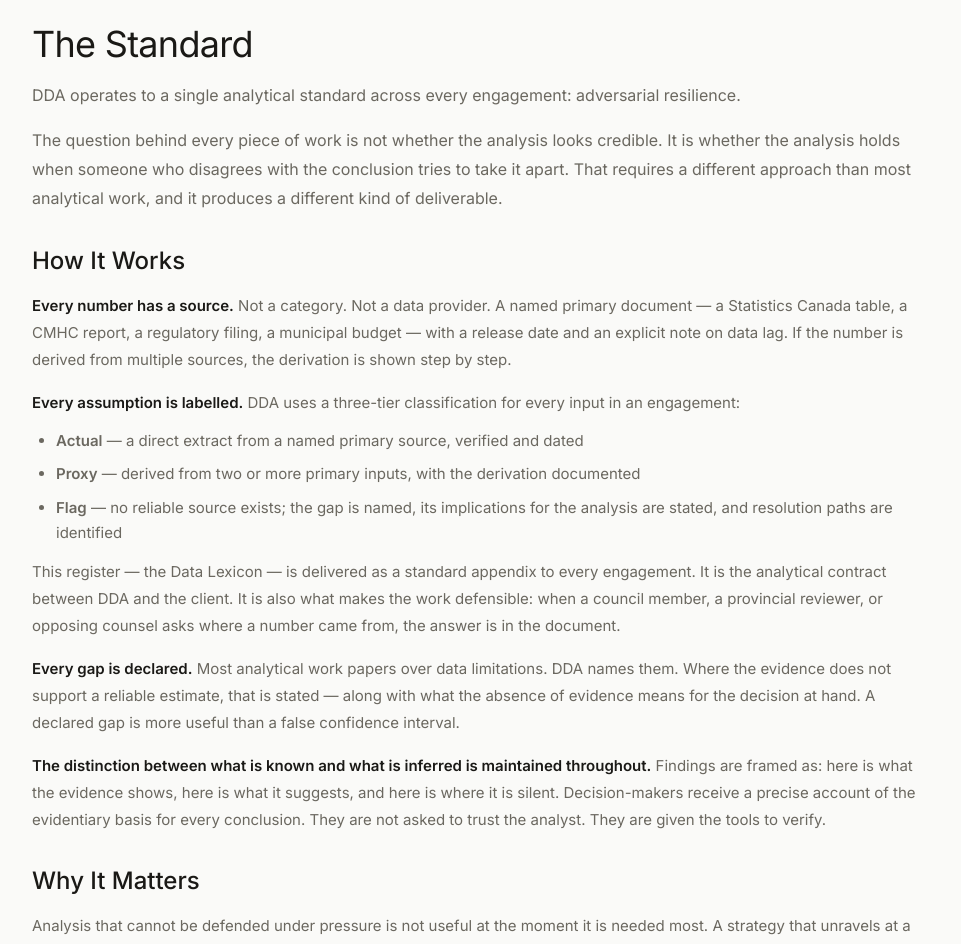
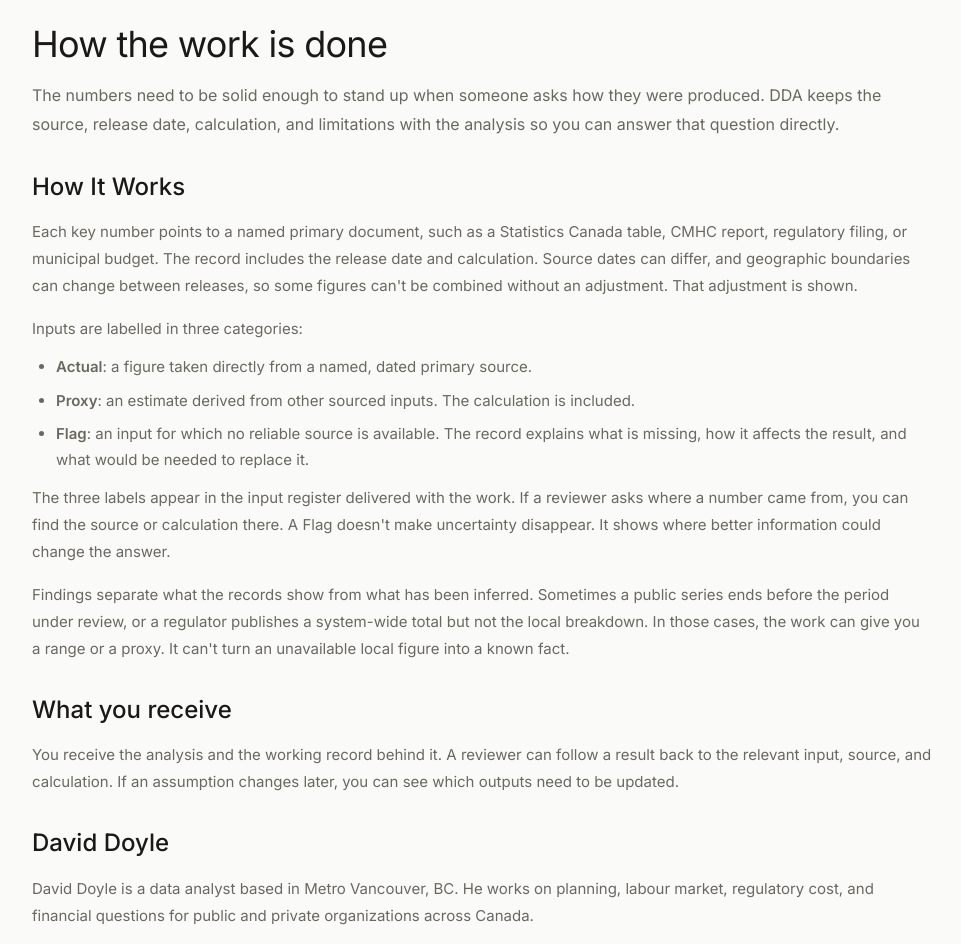
Before and after one commit to davidoyle/DDA, a React (Vite) app: page /method in a window 1280 px wide. Shown: the part 160-1104 px from the top of the page, without its empty margins (158-1119 px from the left). Built offline with nearby package versions, Linux system fonts and the light colour scheme.

Commit message:
Rewrite site copy in plain analytical language

```diff
--- a/src/pages/MethodPage.tsx
+++ b/src/pages/MethodPage.tsx
@@ -4,35 +4,31 @@
   <div className="px-6 lg:px-16 py-[var(--space-10)]">
     <article className="max-w-[900px] mx-auto space-y-8">
       <section className="space-y-4">
-        <h1 className="headline-md">The Standard</h1>
-        <p className="text-[16px] leading-[1.8]" style={{ color: 'var(--text-secondary)' }}>DDA operates to a single analytical standard across every engagement: adversarial resilience.</p>
-        <p className="text-[16px] leading-[1.8]" style={{ color: 'var(--text-secondary)' }}>The question behind every piece of work is not whether the analysis looks credible. It is whether the analysis holds when someone who disagrees with the conclusion tries to take it apart. That requires a different approach than most analytical work, and it produces a different kind of deliverable.</p>
+        <h1 className="headline-md">How the work is done</h1>
+        <p className="text-[16px] leading-[1.8]" style={{ color: 'var(--text-secondary)' }}>The numbers need to be solid enough to stand up when someone asks how they were produced. DDA keeps the source, release date, calculation, and limitations with the analysis so you can answer that question directly.</p>
       </section>
       <section className="space-y-4">
         <h2 className="headline-sm">How It Works</h2>
-        <p className="text-[15px] leading-[1.8]" style={{ color: 'var(--text-secondary)' }}><strong style={{ color: 'var(--text-primary)' }}>Every number has a source.</strong> Not a category. Not a data provider. A named primary document — a Statistics Canada table, a CMHC report, a regulatory filing, a municipal budget — with a release date and an explicit note on data lag. If the number is derived from multiple sources, the derivation is shown step by step.</p>
+        <p className="text-[15px] leading-[1.8]" style={{ color: 'var(--text-secondary)' }}>Each key number points to a named primary document, such as a Statistics Canada table, CMHC report, regulatory filing, or municipal budget. The record includes the release date and calculation. Source dates can differ, and geographic boundaries can change between releases, so some figures can&apos;t be combined without an adjustment. That adjustment is shown.</p>
         <div className="space-y-3">
-          <p className="text-[15px] leading-[1.8]" style={{ color: 'var(--text-secondary)' }}><strong style={{ color: 'var(--text-primary)' }}>Every assumption is labelled.</strong> DDA uses a three-tier classification for every input in an engagement:</p>
+          <p className="text-[15px] leading-[1.8]" style={{ color: 'var(--text-secondary)' }}>Inputs are labelled in three categories:</p>
           <ul className="list-disc pl-6 space-y-2 text-[15px] leading-[1.7]" style={{ color: 'var(--text-secondary)' }}>
-            <li><strong>Actual</strong> — a direct extract from a named primary source, verified and dated</li>
-            <li><strong>Proxy</strong> — derived from two or more primary inputs, with the derivation documented</li>
-            <li><strong>Flag</strong> — no reliable source exists; the gap is named, its implications for the analysis are stated, and resolution paths are identified</li>
+            <li><strong>Actual</strong>: a figure taken directly from a named, dated primary source.</li>
+            <li><strong>Proxy</strong>: an estimate derived from other sourced inputs. The calculation is included.</li>
+            <li><strong>Flag</strong>: an input for which no reliable source is available. The record explains what is missing, how it affects the result, and what would be needed to replace it.</li>
           </ul>
-          <p className="text-[15px] leading-[1.8]" style={{ color: 'var(--text-secondary)' }}>This register — the Data Lexicon — is delivered as a standard appendix to every engagement. It is the analytical contract between DDA and the client. It is also what makes the work defensible: when a council member, a provincial reviewer, or opposing counsel asks where a number came from, the answer is in the document.</p>
+          <p className="text-[15px] leading-[1.8]" style={{ color: 'var(--text-secondary)' }}>The three labels appear in the input register delivered with the work. If a reviewer asks where a number came from, you can find the source or calculation there. A Flag doesn&apos;t make uncertainty disappear. It shows where better information could change the answer.</p>
         </div>
-        <p className="text-[15px] leading-[1.8]" style={{ color: 'var(--text-secondary)' }}><strong style={{ color: 'var(--text-primary)' }}>Every gap is declared.</strong> Most analytical work papers over data limitations. DDA names them. Where the evidence does not support a reliable estimate, that is stated — along with what the absence of evidence means for the decision at hand. A declared gap is more useful than a false confidence interval.</p>
-        <p className="text-[15px] leading-[1.8]" style={{ color: 'var(--text-secondary)' }}><strong style={{ color: 'var(--text-primary)' }}>The distinction between what is known and what is inferred is maintained throughout.</strong> Findings are framed as: here is what the evidence shows, here is what it suggests, and here is where it is silent. Decision-makers receive a precise account of the evidentiary basis for every conclusion. They are not asked to trust the analyst. They are given the tools to verify.</p>
+        <p className="text-[15px] leading-[1.8]" style={{ color: 'var(--text-secondary)' }}>Findings separate what the records show from what has been inferred. Sometimes a public series ends before the period under review, or a regulator publishes a system-wide total but not the local breakdown. In those cases, the work can give you a range or a proxy. It can&apos;t turn an unavailable local figure into a known fact.</p>
       </section>
       <section className="space-y-4">
-        <h2 className="headline-sm">Why It Matters</h2>
-        <p className="text-[15px] leading-[1.8]" style={{ color: 'var(--text-secondary)' }}>Analysis that cannot be defended under pressure is not useful at the moment it is needed most. A strategy that unravels at a council hearing, a financial model that cannot survive an audit, a workforce assessment that turns out to have been built on assumptions that were never tested — these do not just fail analytically. They fail the organizations that relied on them.</p>
-        <p className="text-[15px] leading-[1.8]" style={{ color: 'var(--text-secondary)' }}>DDA&apos;s work is built for the moment when it will be challenged. That is the only standard worth holding.</p>
+        <h2 className="headline-sm">What you receive</h2>
+        <p className="text-[15px] leading-[1.8]" style={{ color: 'var(--text-secondary)' }}>You receive the analysis and the working record behind it. A reviewer can follow a result back to the relevant input, source, and calculation. If an assumption changes later, you can see which outputs need to be updated.</p>
       </section>
       <section className="space-y-4">
-        <h2 className="headline-sm">David Doyle — Principal</h2>
-        <p className="text-[15px] leading-[1.8]" style={{ color: 'var(--text-secondary)' }}>David Doyle is a forensic data analyst and evidence synthesis specialist based in Metro Vancouver, BC.</p>
-        <p className="text-[15px] leading-[1.8]" style={{ color: 'var(--text-secondary)' }}>His work spans economic and regional strategy, land use and planning analysis, labour market and workforce risk, regulatory cost modelling, and large-scale financial and policy modelling. He has produced analytical work for municipal and regional governments, resource sector operators, government bodies, legal teams, and public interest organizations across Canada.</p>
-        <p className="text-[15px] leading-[1.8]" style={{ color: 'var(--text-secondary)' }}>Every piece of DDA work is written, analysed, and quality-controlled by the Principal. There are no junior analysts on DDA deliverables. No handoffs. Single accountability from the first data pull to the final submission.</p>
+        <h2 className="headline-sm">David Doyle</h2>
+        <p className="text-[15px] leading-[1.8]" style={{ color: 'var(--text-secondary)' }}>David Doyle is a data analyst based in Metro Vancouver, BC. He works on planning, labour market, regulatory cost, and financial questions for public and private organizations across Canada.</p>
+        <p className="text-[15px] leading-[1.8]" style={{ color: 'var(--text-secondary)' }}>David writes and checks each DDA deliverable himself, from the first data pull through the final submission.</p>
       </section>
       <Link to="/contact" className="btn-primary">Contact David →</Link>
     </article>
--- a/src/pages/PublicInterestPage.tsx
+++ b/src/pages/PublicInterestPage.tsx
@@ -1,7 +1,7 @@
 import { Link } from 'react-router-dom';
 
 const examples = [
-  ['Institutional response analysis.', 'When a public safety crisis, a policy failure, or a systemic breakdown generates a public record — enforcement logs, coordination records, public communications, budget allocations — DDA synthesizes that record to identify what actually happened, when, and what the structural causes were. Detection lags. Coordination failures. The gap between what was reported and what was produced.'],
+  ['Institutional response analysis.', 'For a typical public safety or policy review, DDA compares enforcement logs, coordination records, public communications, and budget allocations. The record may show when an agency acted and what it reported. It may not show why an individual decision was made, especially when internal records have not been released.'],
   ['System strain analysis.', "When an institution's published data — staffing ratios, funding levels, attrition rates, outcome measures — tells a different story than its public communications, DDA quantifies the gap. What the data shows about workload, capacity, and the conditions that produce failure."],
   ['Cost and accountability analysis.', 'When public costs are distributed across systems in ways that obscure accountability — regulatory cost structures, institutional spending patterns, fiscal transfers — DDA maps what the published record reveals about who bears the cost and what drives it.'],
 ];
@@ -12,12 +12,12 @@
       <h1 className="headline-md">Public Interest Analysis</h1>
       <section className="space-y-4 text-[15px] leading-[1.8]" style={{ color: 'var(--text-secondary)' }}>
         <p>Some of the most important analytical work doesn&apos;t come with a client and a contract. It comes from a question that the public record can answer — if someone is willing to read it carefully enough.</p>
-        <p>DDA produces independent analysis of institutional behaviour where the subject is a matter of public record and public consequence. Enforcement gaps. Resource allocation failures. Policy design failures. Cost structures that the public bears but no single body is accountable for. System responses that the data shows diverged from what institutions reported.</p>
+        <p>DDA produces independent analysis of public records on institutional decisions, resource allocation, policy design, and public costs. The work compares what an institution reported with what its published data and records show.</p>
       </section>
       <section className="space-y-4">
-        <h2 className="headline-sm">The Standard</h2>
-        <p className="text-[15px] leading-[1.8]" style={{ color: 'var(--text-secondary)' }}>This work is built to the same evidentiary standard as every DDA commissioned engagement. Every claim is sourced to a named primary document. Every limitation in the evidence is declared. The distinction between what the data shows, what it suggests, and where it is silent is maintained throughout.</p>
-        <p className="text-[15px] leading-[1.8]" style={{ color: 'var(--text-secondary)' }}>The analysis is designed for use. By journalists who need findings they can publish and defend. By advocates who need an evidentiary foundation for submissions and interventions. By oversight bodies and policymakers who need a structured account of what the institutional record actually shows. By legal teams who need analysis built from verifiable public records.</p>
+        <h2 className="headline-sm">How sources are handled</h2>
+        <p className="text-[15px] leading-[1.8]" style={{ color: 'var(--text-secondary)' }}>Claims point to named primary documents. The analysis separates what a record says from what can reasonably be inferred from it. Access-to-information responses can contain redactions, and published datasets may omit local or case-level detail. Those gaps limit the conclusions. They aren&apos;t filled with assumptions presented as facts.</p>
+        <p className="text-[15px] leading-[1.8]" style={{ color: 'var(--text-secondary)' }}>Journalists, advocates, oversight bodies, policymakers, and legal teams can use the source record to check a finding before relying on it in a story, submission, review, or case.</p>
       </section>
       <section className="space-y-4">
         <h2 className="headline-sm">What This Work Looks Like</h2>
```
Also changed, not shown: index.html (+4 -4 lines), src/pages/HomePage.tsx (+6 -6 lines), src/pages/ServicesPage.tsx (+8 -8 lines).
